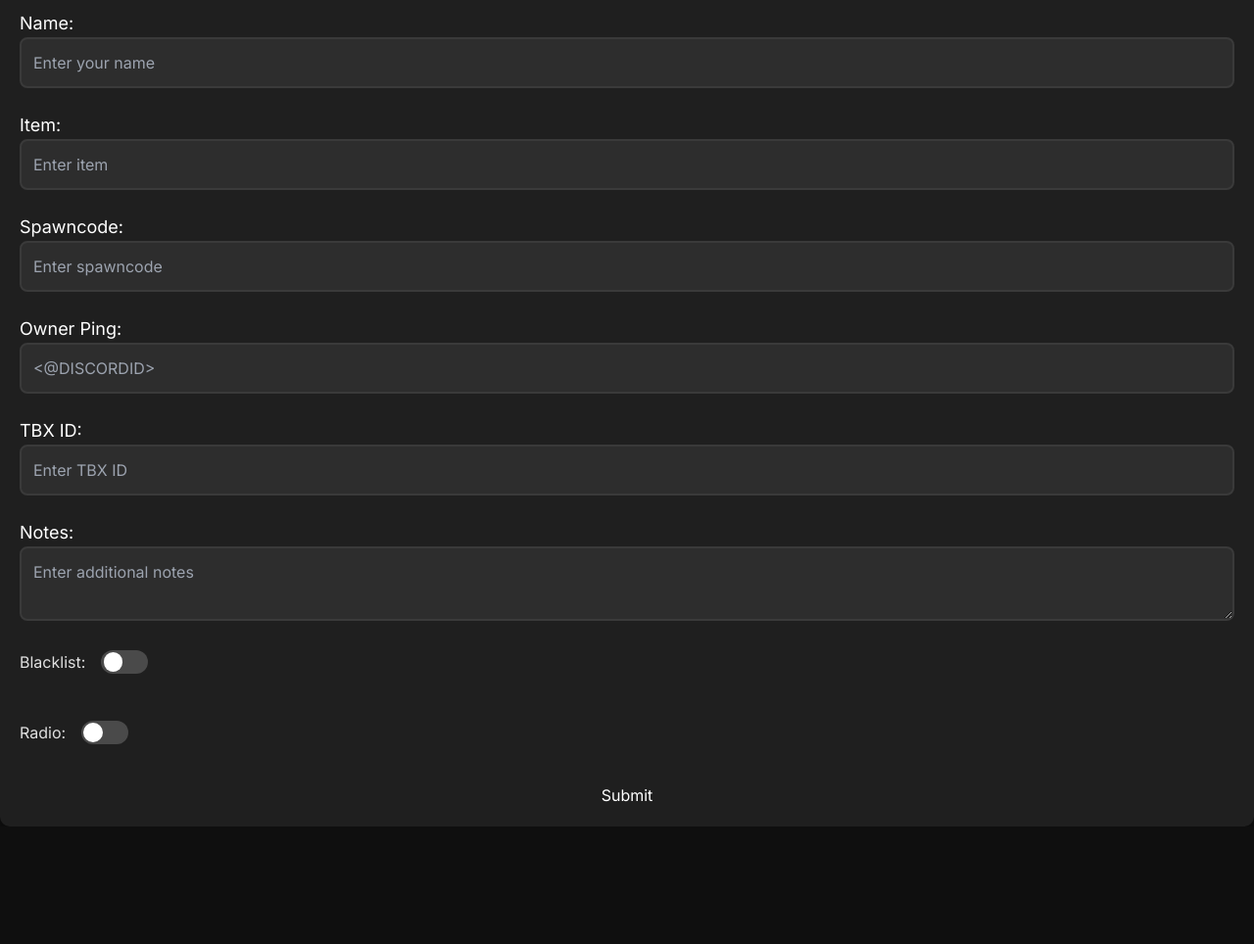
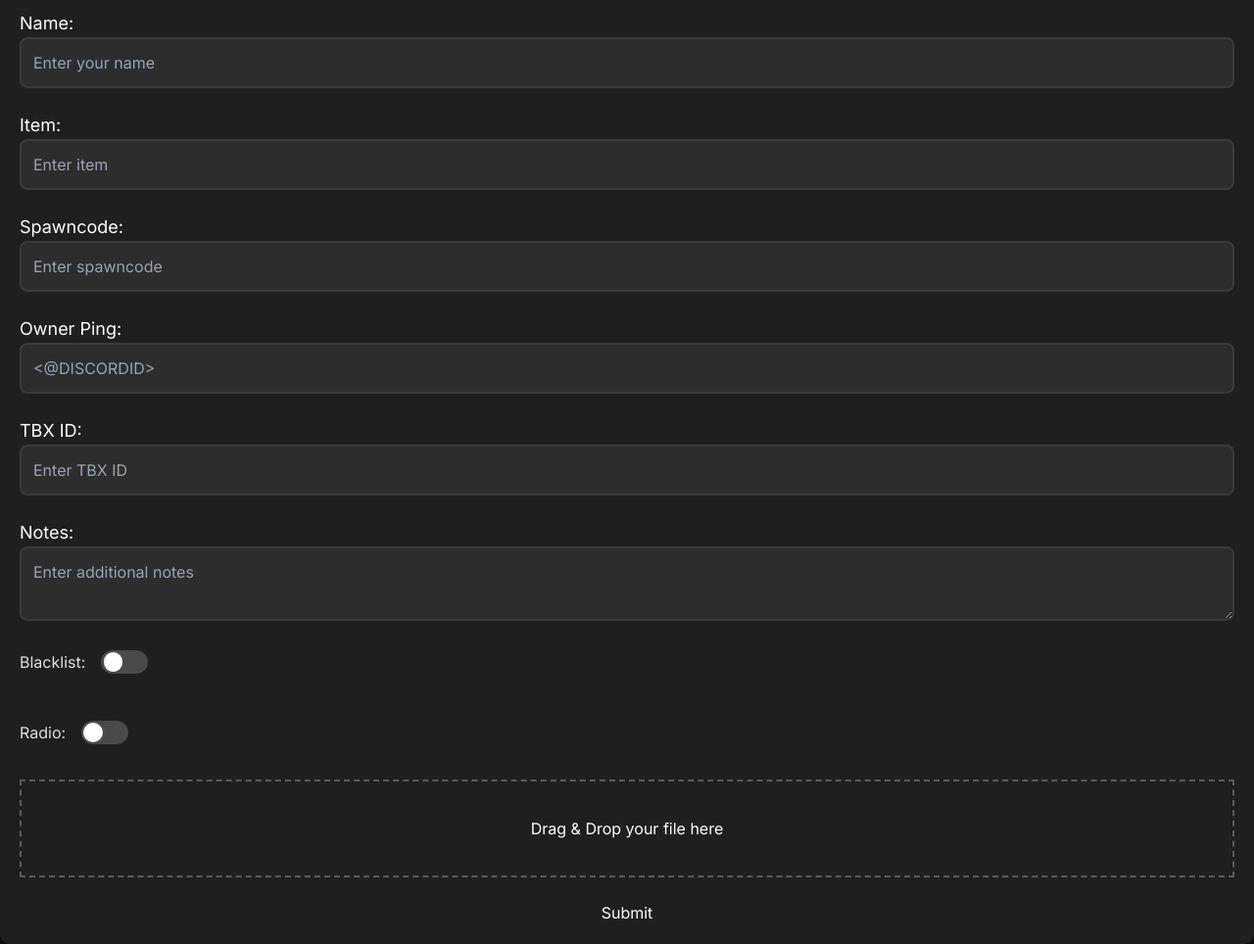
Before and after one commit to Magicshitter/sacrpforumtester, a plain HTML site: page index.html in a window 1280 px wide. Shown: the part 78-1042 px from the top of the page at 98% size. Before the commit the page ends 922 px from the top, so only its background shows below. Drawn offline with nearby package versions, Linux system fonts and the light colour scheme.

Commit message:
Update index.html

```diff
--- a/index.html
+++ b/index.html
@@ -5,20 +5,15 @@
   <meta name="viewport" content="width=device-width, initial-scale=1.0">
   <title>SACRP Forum</title>
 
-  <!-- Tailwind CSS -->
   <script src="https://cdn.tailwindcss.com"></script>
 
-  <!-- Google Fonts -->
   <link rel="stylesheet" href="https://fonts.googleapis.com/css2?family=Inter:wght@400;600&display=swap">
 
-  <!-- GSAP Animation Library -->
   <script src="https://cdnjs.cloudflare.com/ajax/libs/gsap/3.10.4/gsap.min.js"></script>
 
-  <!-- Locomotive Scroll for motion blur -->
   <link rel="stylesheet" href="https://unpkg.com/locomotive-scroll/dist/locomotive-scroll.min.css">
   <script src="https://unpkg.com/locomotive-scroll/dist/locomotive-scroll.min.js"></script>
 
-  <!-- Custom Styles -->
   <link rel="stylesheet" href="style.css">
 
   <script defer src="script.js"></script>
@@ -33,6 +28,17 @@
     h1 {
       font-weight: 600;
       color: #e0e0e0;
+    }
+
+    #dropArea {
+      border: 2px dashed #5a5a5a;
+      padding: 20px;
+      margin-top: 20px;
+      display: flex;
+      justify-content: center;
+      align-items: center;
+      height: 100px;
+      text-align: center;
     }
 
     .container {
@@ -182,7 +188,9 @@
           <input type="text" id="radioTbx" name="radioTbx" class="inputField" placeholder="Enter TBX ID for Radio">
         </div>
       </div>
-
+      <div id="dropArea">
+        <p id="dropText">Drag & Drop your file here</p>
+      </div>
       <button type="submit">Submit</button>
     </form>
   </div>
```
